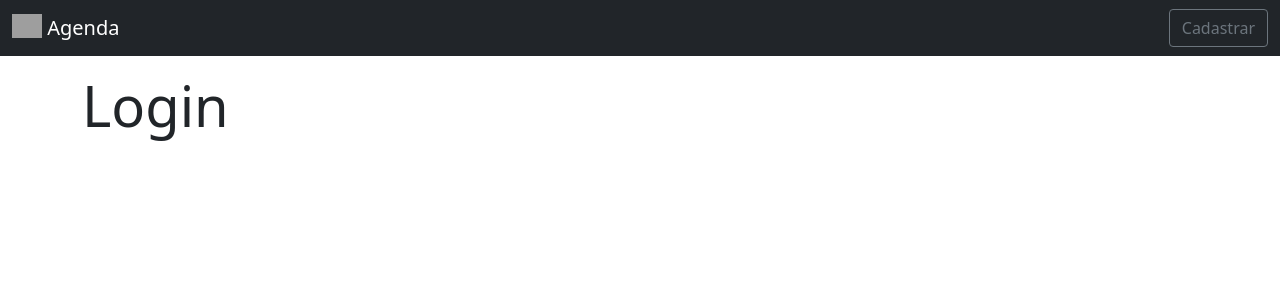
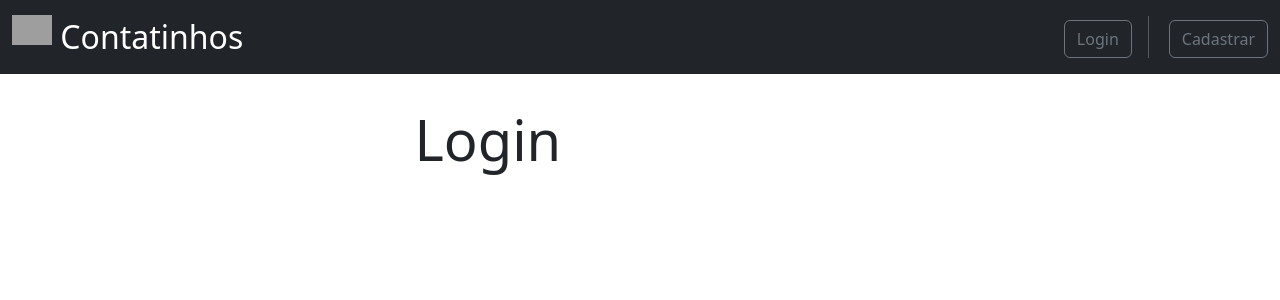
Before and after one commit to marlondlacerda/contatinhos, a Django app: template src/accounts/templates/accounts/login.html in a window 1280 px wide. Shown: the top 300 px of the page. Run offline with Django 4.2, Linux system fonts and the light colour scheme; the template is opened without the code that fills it, so the values that code supplies are empty; the visitor is signed in with stand-in values (Sample User, id 1); parts of the project's set-up code (start-up, migrations or seed data) failed here and were passed over; some web fonts are replaced; grey boxes are pictures that could not be loaded.

Commit message:
feat: 🎸 changes html

```diff
--- a/src/templates/base.html
+++ b/src/templates/base.html
@@ -3,7 +3,7 @@
 <html lang="pt-br">
 
 <head>
-  <title>{% block title %}{% endblock %} Agenda</title>
+  <title>{% block title %}{% endblock %} Contatinhos</title>
   {% include 'partials/_head.html' %}
 
 </head>
@@ -13,8 +13,8 @@
 
   <!-- Page Content -->
   <div class="container">
-    <div class="row">
-      <div class="col-lg-12">
+    <div class="row justify-content-center">
+      <div class="col-lg-5 mt-3">
 
         {% block content %}
         {% endblock %}
@@ -22,9 +22,7 @@
     </div>
   </div>
 
-  <!-- Bootstrap core JavaScript -->
-  <!-- <script src="{% static 'vendor/jquery/jquery.slim.min.js'%}"></script> -->
-  <script src="https://cdn.jsdelivr.net/npm/bootstrap@5.0.2/dist/js/bootstrap.bundle.min.js" integrity="sha384-MrcW6ZMFYlzcLA8Nl+NtUVF0sA7MsXsP1UyJoMp4YLEuNSfAP+JcXn/tWtIaxVXM" crossorigin="anonymous"></script>
+  <script src="https://cdn.jsdelivr.net/npm/bootstrap@5.2.0-beta1/dist/js/bootstrap.bundle.min.js" integrity="sha384-pprn3073KE6tl6bjs2QrFaJGz5/SUsLqktiwsUTF55Jfv3qYSDhgCecCxMW52nD2" crossorigin="anonymous"></script>
 </body>
 
 </html>
--- a/src/templates/partials/_head.html
+++ b/src/templates/partials/_head.html
@@ -7,4 +7,4 @@
 
 <link href="{%static 'styles.css'%}" rel="stylesheet">
 <!-- Bootstrap core CSS -->
-<link href="https://cdn.jsdelivr.net/npm/bootstrap@5.0.2/dist/css/bootstrap.min.css" rel="stylesheet" integrity="sha384-EVSTQN3/azprG1Anm3QDgpJLIm9Nao0Yz1ztcQTwFspd3yD65VohhpuuCOmLASjC" crossorigin="anonymous">
+<link href="https://cdn.jsdelivr.net/npm/bootstrap@5.2.0-beta1/dist/css/bootstrap.min.css" rel="stylesheet" integrity="sha384-0evHe/X+R7YkIZDRvuzKMRqM+OrBnVFBL6DOitfPri4tjfHxaWutUpFmBp4vmVor" crossorigin="anonymous">
--- a/src/templates/partials/_nav.html
+++ b/src/templates/partials/_nav.html
@@ -5,14 +5,14 @@
     <button class="navbar-toggler" type="button" data-bs-toggle="collapse" data-bs-target="#navbarTogglerDemo01" aria-controls="navbarTogglerDemo01" aria-expanded="false" aria-label="Toggle navigation">
       <span class="navbar-toggler-icon"></span>
     </button>
-    <a class="navbar-brand" href="{% url 'index' %}">
-      <img src="/media/pictures/agenda.png" alt="" width="30" height="24" class="d-inline-block align-text-top">
-      Agenda
+    <a class="navbar-brand logo" href="{% url 'index' %}">
+      <img src="/media/pictures/agenda.png" alt="" width="40" height="auto" class="d-inline-block align-text-top">
+      Contatinhos
     </a>
     <div class="collapse navbar-collapse" id="navbarTogglerDemo01">
-      <ul class="navbar-nav me-auto mb-2 mb-lg-0">
-      </ul>
+      <ul class="navbar-nav me-auto mb-2 ms-auto mb-lg-0">
         {% if 'dashboard' in request.path %}
+          {% if request.resolver_match.url_name == 'list_contact' %}
             <form class="d-flex"  method="get" action="{% url 'search' %}">
               <input
               class="form-control me-2 mt-1"
@@ -25,22 +25,34 @@
 
               <button class="btn btn-outline-secondary mt-1" type="submit">Search</button>
             </form>
-
+          </ul>
+          {% endif %}
+          </ul>
+            <ul class="navbar-nav">
+              <li class="nav-item">
+                <div class="nav-link">{{ user.first_name }} {{ user.last_name }}</div>
+              </li>
+            </ul>
+            <div class="vr d-none d-lg-flex mx-lg-3 text-white"></div>
             <a class="btn btn-outline-secondary ms-1 mt-1" href="{% url 'logout' %}">
               Sair
             </a>
           {% endif %}
 
-        {% if 'login' in request.path %}
-          <a class="btn btn-outline-secondary ms-1" href="{% url 'register' %}">
+
+        {% if 'login' in request.path or 'register' in request.path %}
+        </ul>
+
+            <a class="btn btn-outline-secondary ms-1 mt-1" href="{% url 'login' %}">
+              Login
+            </a>
+
+          <div class="vr d-none d-lg-flex mx-lg-3 text-white"></div>
+
+            <a class="btn btn-outline-secondary ms-1 mt-1" href="{% url 'register' %}">
               Cadastrar
             </a>
-        {% endif %}
 
-        {% if 'register' in request.path %}
-          <a class="btn btn-outline-secondary ms-1" href="{% url 'login' %}">
-            Login
-          </a>
         {% endif %}
     </div>
   </div>
```
Lines whose indentation alone changed are shown as unchanged.
